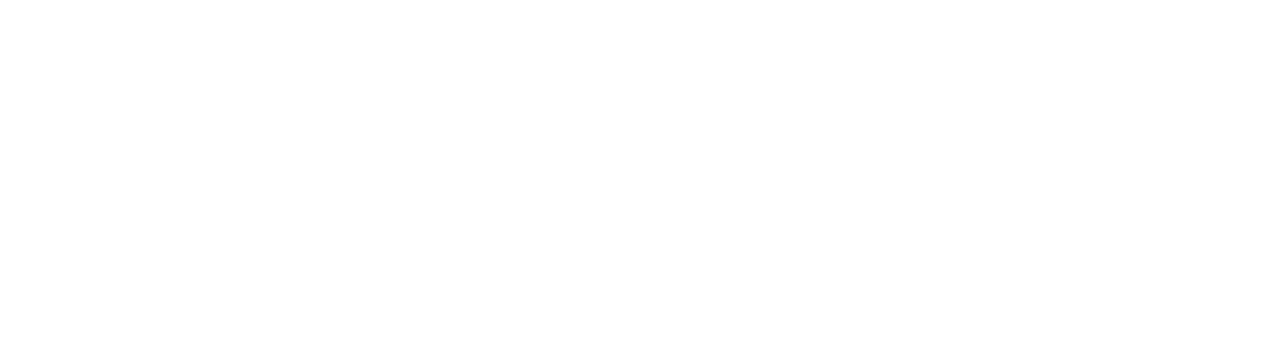
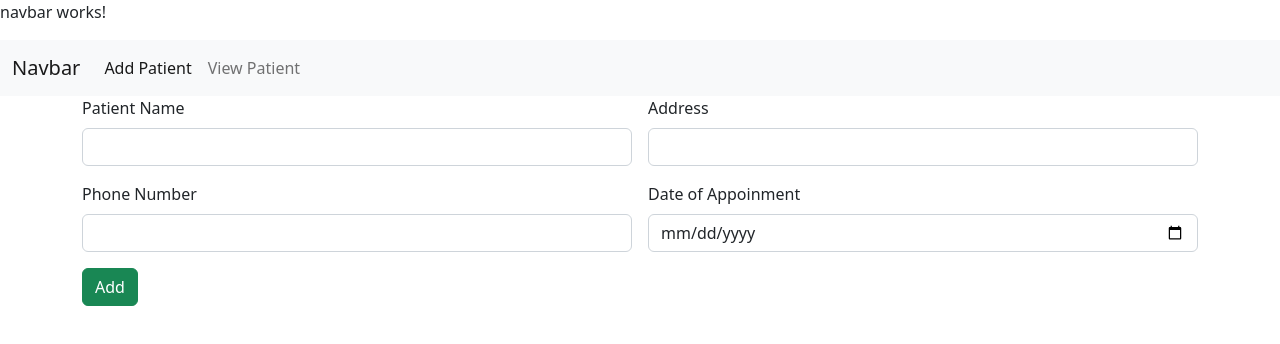
Before and after one commit to Amirthamlalas/PatientAppAngular, an Angular app: page / in a window 1280 px wide. Shown: the top 344 px of the page. Built offline with nearby package versions, Linux system fonts and the light colour scheme.

Commit message:
added routing

```diff
--- a/src/app/add-patient/add-patient.component.html
+++ b/src/app/add-patient/add-patient.component.html
@@ -1,24 +1,24 @@
-
+<app-navbar></app-navbar>
 
 <div class="container">
     <div class="row">
         <div class="col col-12 col-sm-12 col-md-12 col-lg-12 col-xl-12 col-xxl-12">
             <div class="row g-3">
                 <div class="col col-12 col-sm-12 col-md-6 col-lg-6 col-xl-6 col-xxl-6">
-                    <label for="" class="form-label"></label>
+                    <label for="" class="form-label">Patient Name</label>
                     <input name="name" [(ngModel)]="name" type="text" class="form-control">
                 </div>
                 <div class="col col-12 col-sm-12 col-md-6 col-lg-6 col-xl-6 col-xxl-6">
-                    <label for="" class="form-label"></label>
+                    <label for="" class="form-label">Address</label>
                     <input name="address" [(ngModel)]="address" type="text" class="form-control">
                 </div>
                 <div class="col col-12 col-sm-12 col-md-6 col-lg-6 col-xl-6 col-xxl-6">
-                    <label for="" class="form-label"></label>
+                    <label for="" class="form-label">Phone Number</label>
                     <input name="phoneno" [(ngModel)]="phoneno" type="text" class="form-control">
                 </div>
                 <div class="col col-12 col-sm-12 col-md-6 col-lg-6 col-xl-6 col-xxl-6">
-                    <label for="" class="form-label"></label>
-                    <input name="dateofAppoinment" [(ngModel)]="dateofAppoinment" type="text" class="form-control">
+                    <label for="" class="form-label">Date of Appoinment</label>
+                    <input name="dateofAppoinment" [(ngModel)]="dateofAppoinment" type="date" class="form-control">
                 </div>
                 <div class="col col-12 col-sm-12 col-md-12 col-lg-12 col-xl-12 col-xxl-12">
                     <button (click)="readValue()" class="btn btn-success">Add</button>
--- a/src/app/app.module.ts
+++ b/src/app/app.module.ts
@@ -5,16 +5,26 @@
 import { AppComponent } from './app.component';
 import { AddPatientComponent } from './add-patient/add-patient.component';
 import { FormsModule } from '@angular/forms';
+import { NavbarComponent } from './navbar/navbar.component';
+import { RouterModule, Routes } from '@angular/router';
 
+const myroute:Routes=[
+  {
+    path:"",
+    component:AddPatientComponent
+  }
+]
 @NgModule({
   declarations: [
     AppComponent,
-    AddPatientComponent
+    AddPatientComponent,
+    NavbarComponent
   ],
   imports: [
     BrowserModule,
     AppRoutingModule,
-    FormsModule
+    FormsModule,
+    RouterModule.forRoot(myroute)
   ],
   providers: [],
   bootstrap: [AppComponent]
--- /dev/null
+++ b/src/app/navbar/navbar.component.html
@@ -0,0 +1,19 @@
+<p>navbar works!</p><nav class="navbar navbar-expand-lg bg-light">
+    <div class="container-fluid">
+      <a class="navbar-brand" href="#">Navbar</a>
+      <button class="navbar-toggler" type="button" data-bs-toggle="collapse" data-bs-target="#navbarNav" aria-controls="navbarNav" aria-expanded="false" aria-label="Toggle navigation">
+        <span class="navbar-toggler-icon"></span>
+      </button>
+      <div class="collapse navbar-collapse" id="navbarNav">
+        <ul class="navbar-nav">
+          <li class="nav-item">
+            <a class="nav-link active" aria-current="page" routerLink="/">Add Patient</a>
+          </li>
+          <li class="nav-item">
+            <a class="nav-link" routerLink="/view">View Patient</a>
+          </li>
+
+        </ul>
+      </div>
+    </div>
+  </nav>
```
Also changed, not shown: src/app/navbar/navbar.component.ts (added, +10 -0 lines), src/app/navbar/navbar.component.css (added).
